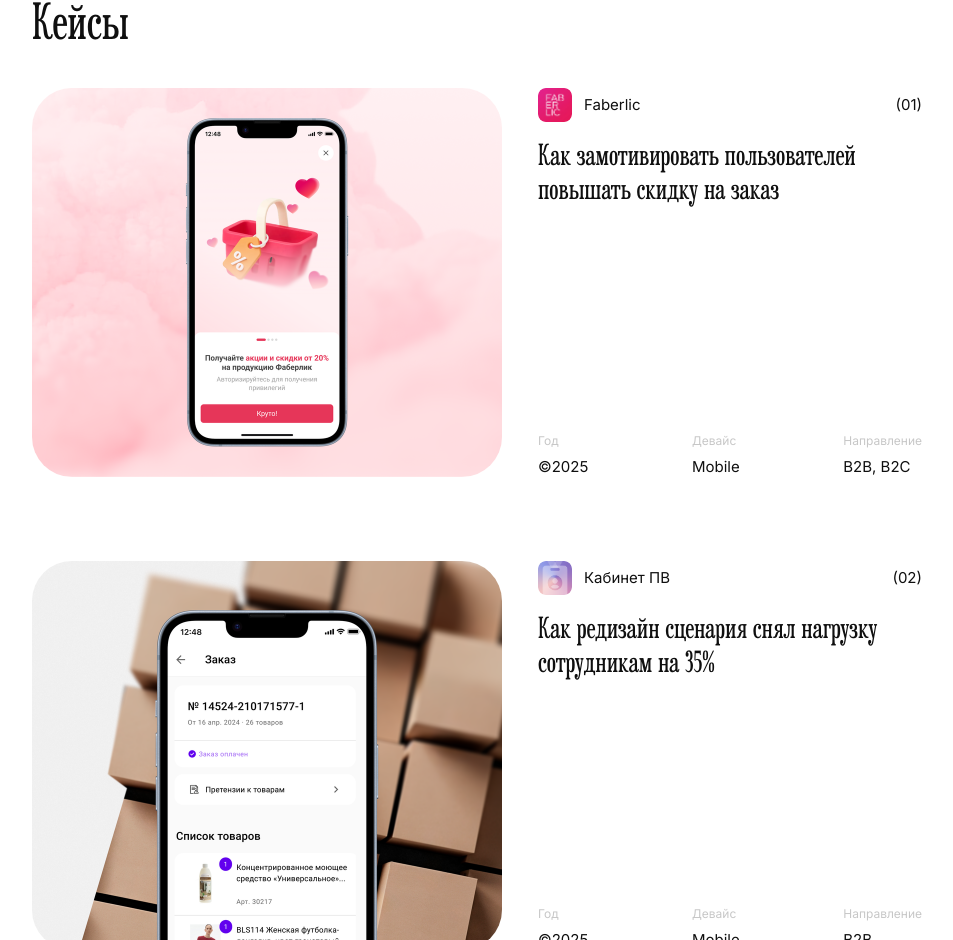
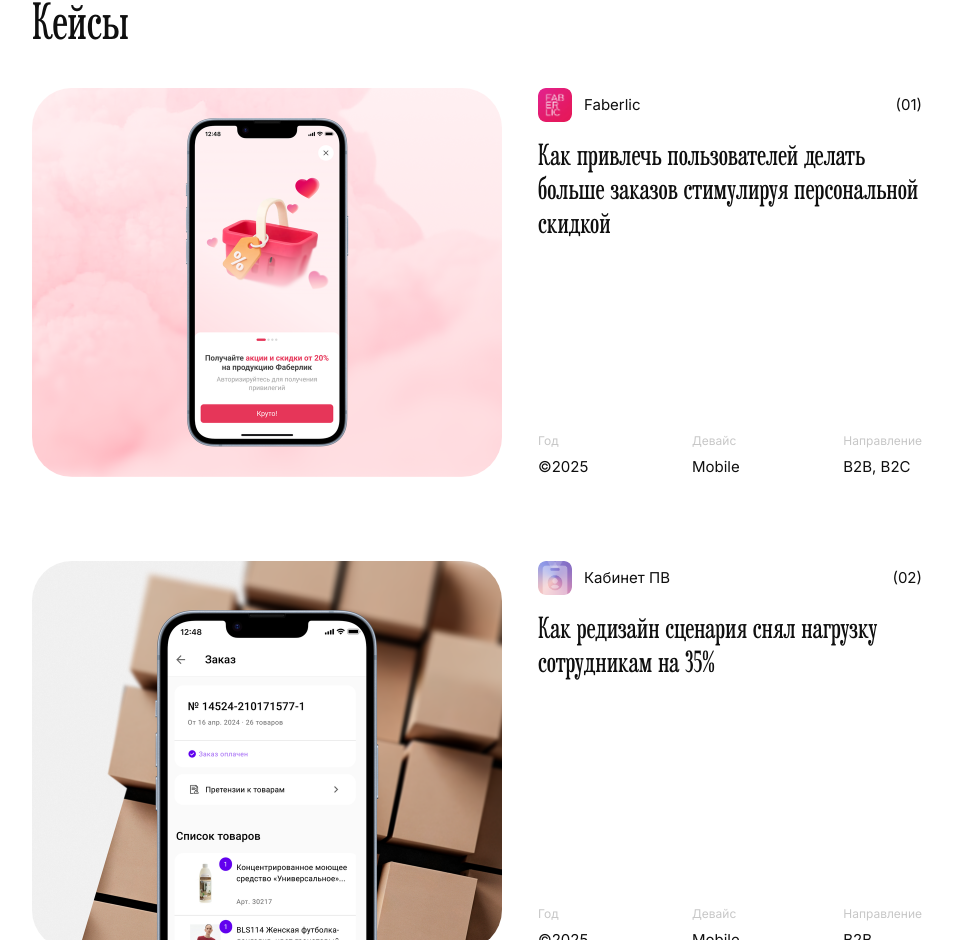
Before and after one commit to Alexdis1232/Portfolio, a Next.js app: page / in a window 1280 px wide. Shown: the part 1546-2486 px from the top of the page, without its empty margins (163-1116 px from the left). Built offline with nearby package versions, Linux system fonts and the light colour scheme.

Commit message:
Faberlic: update homepage card title

```diff
--- a/src/data/projects.ts
+++ b/src/data/projects.ts
@@ -22,7 +22,7 @@ export const projects: Project[] = [
     logo: "/faberlic.png",
     company: "Faberlic",
     number: "(01)",
-    title: "Как замотивировать пользователей повышать скидку на заказ",
+    title: "Как привлечь пользователей делать больше заказов стимулируя персональной скидкой",
     info: [
       { label: "Год", value: "©2025" },
       { label: "Девайс", value: "Mobile" },
```
